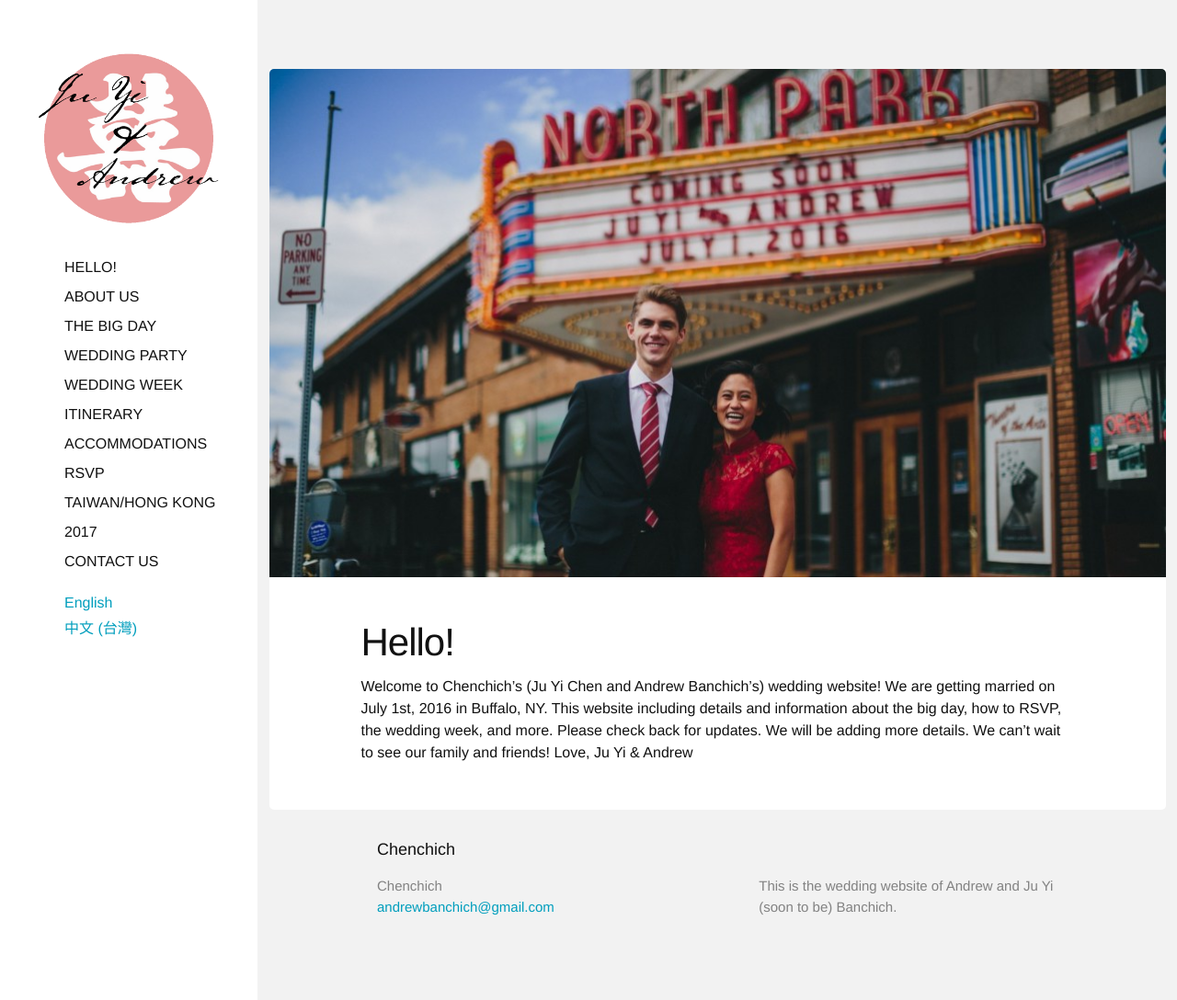
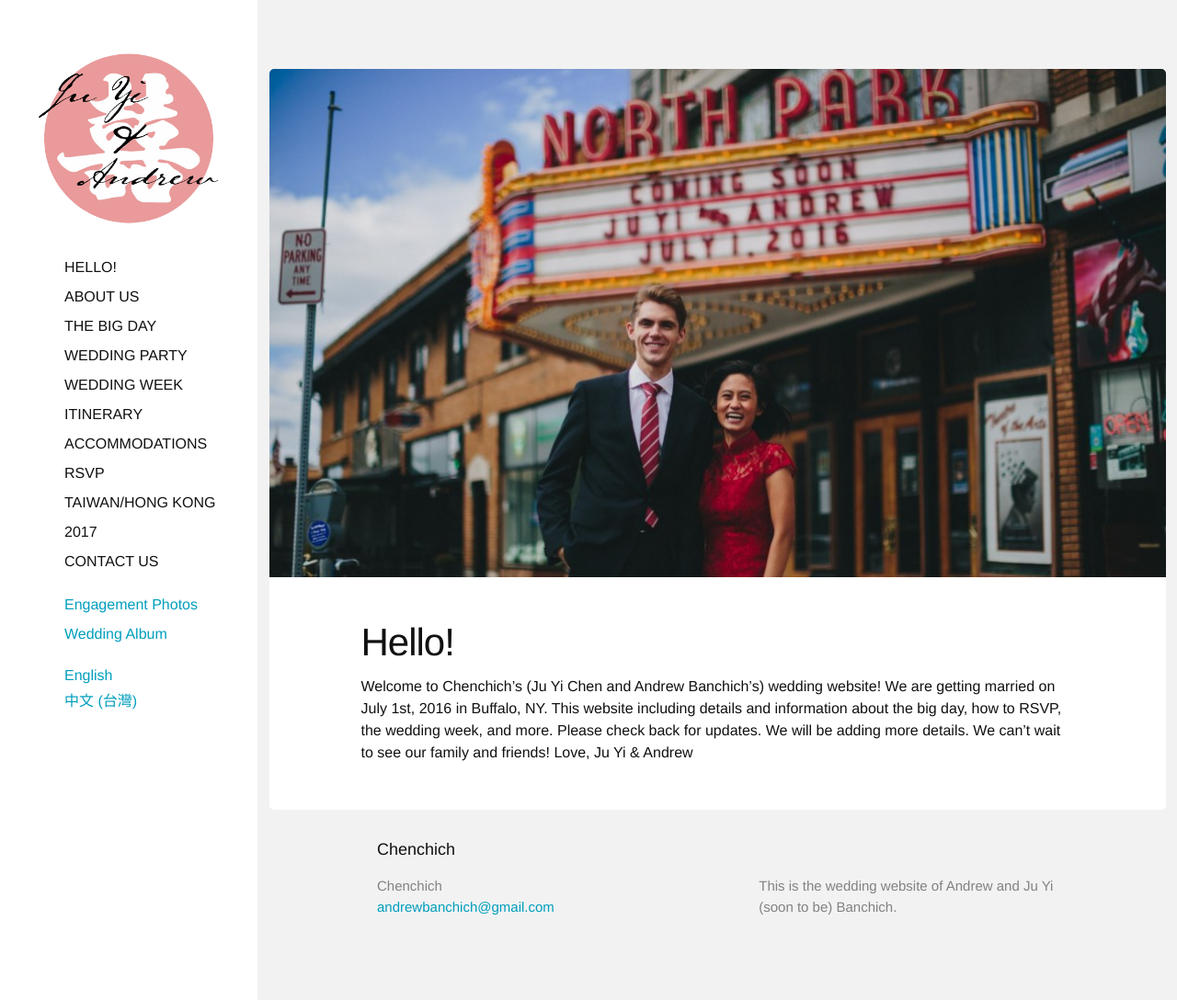
Before and after one commit to andrewbanchich/chenchich-wedding, a Jekyll site: the page built from index.html, in a window 1280 px wide and 1088 px high. Shown: the whole window at 92% size. Built offline with Jekyll 4.4.1, drawn with Linux system fonts in a browser that asks for light colours.

Commit message:
more bugfixes

```diff
--- a/_includes/header.html
+++ b/_includes/header.html
@@ -24,6 +24,13 @@
 
        </div>
 
+
+
+       <ul class="navigation-menu" style="text-transform: capitalize;">
+           <li><a href="https://goo.gl/photos/XPNWksVuQadgqitq7">Engagement Photos</a></li>
+       <li><a href="http://chenchich.us/wedding-album/">Wedding Album</a></li>
+       </ul>
+
 <!-- Multilingual code used from https://www.sylvaindurand.org/making-jekyll-multilingual/ -->
       <ul style="list-style-type: none; line-height: 28px;">
 
```
